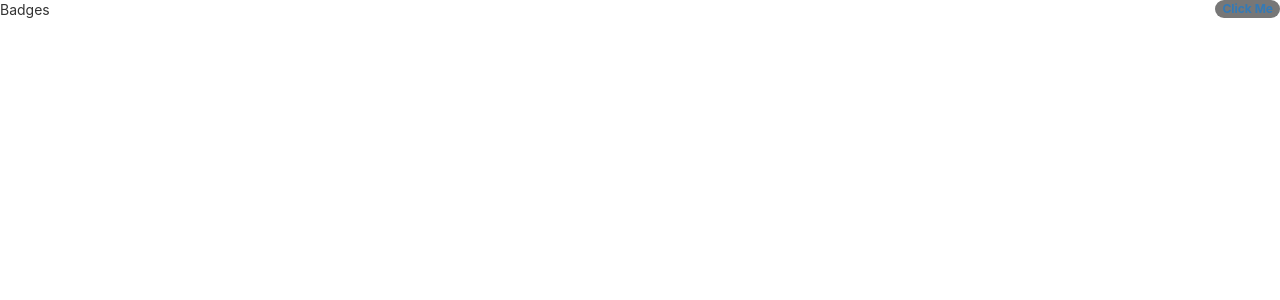
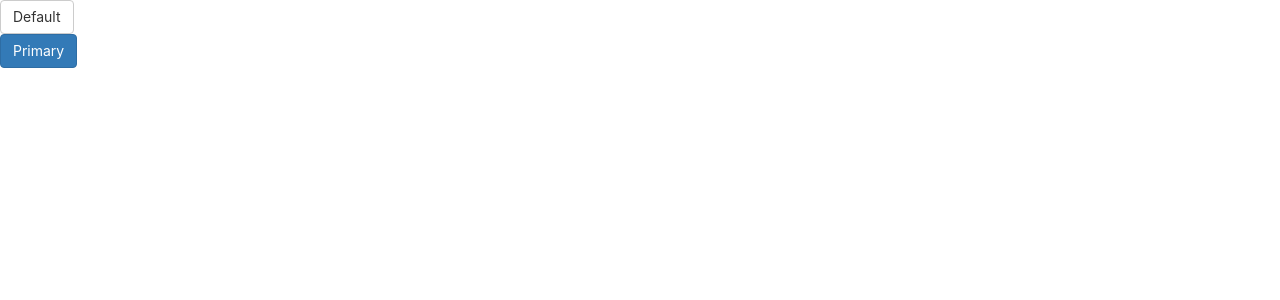
Before and after one commit to kamransid/React-Bootstrap, a React (Create React App) app: page / in a window 1280 px wide. Shown: the top 300 px of the page. Built offline with nearby package versions, Linux system fonts and the light colour scheme.

Commit message:
ButtonToolbar will not work correctly with inline-style

```diff
--- /dev/null
+++ b/src/Button.jsx
@@ -0,0 +1,26 @@
+import React from 'react'
+import {ButtonToolbar, Button} from 'react-bootstrap'
+
+class ButtonExample extends React.Component{
+    constructor(props, context){
+        super(props, context)
+        this.state = {
+            show: true
+        }
+    }
+    render(){
+        return (
+
+                <div>
+               <Button>Default</Button>
+               {/* <div style={{display: 'inline', background:'red'}}>Hi This is me</div> */}
+               <Button style={{display:'block'}} bsStyle='primary'>Primary</Button>
+               </div>
+
+        )
+    }
+
+
+}
+
+export default ButtonExample
--- a/src/index.js
+++ b/src/index.js
@@ -3,7 +3,8 @@ import ReactDOM from 'react-dom';
 import './index.css';
 //import App from './App';
 //import App from './AlertDismissable'
-import App from './Badges'
+// import App from './Badges'
+import App from './Button'
 import * as serviceWorker from './serviceWorker';
 
 ReactDOM.render(<App />, document.getElementById('root'));
```
